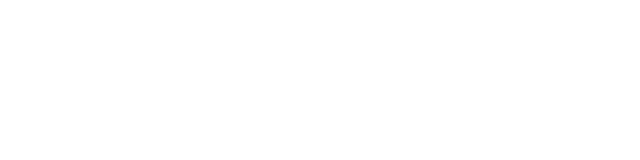
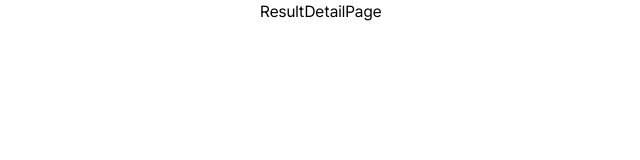
Before and after one commit to 9th-Ne-O-rdinary-Hackathon-Y/FE, a React (Vite) app: page /result/1 in a window 1280 px wide. Before the commit this address had no page. Shown: the top 160 px of the page, without its empty margins (80-720 px from the left). Built offline with nearby package versions, Linux system fonts and the light colour scheme.

Commit message:
feat: 결과 분석 상세 페이지 추가

```diff
--- a/src/App.tsx
+++ b/src/App.tsx
@@ -5,6 +5,7 @@
 const RootPage = lazy(() => import("@/pages/root/page"));
 const GamePage = lazy(() => import("@/pages/game/page"));
 const ResultPage = lazy(() => import("@/pages/result/page"));
+const ResultDetailPage = lazy(() => import("@/pages/result/[id]/page"));
 
 function App() {
   return (
@@ -12,6 +13,7 @@
       <Route index path="/" element={<RootPage />} />
       <Route path="/game" element={<GamePage />} />
       <Route path="/result" element={<ResultPage />} />
+      <Route path="/result/:id" element={<ResultDetailPage />} />
     </Routes>
   );
 }
--- /dev/null
+++ b/src/pages/result/[id]/page.tsx
@@ -0,0 +1,3 @@
+export default function ResultDetailPage() {
+  return <div>ResultDetailPage</div>;
+}
```
